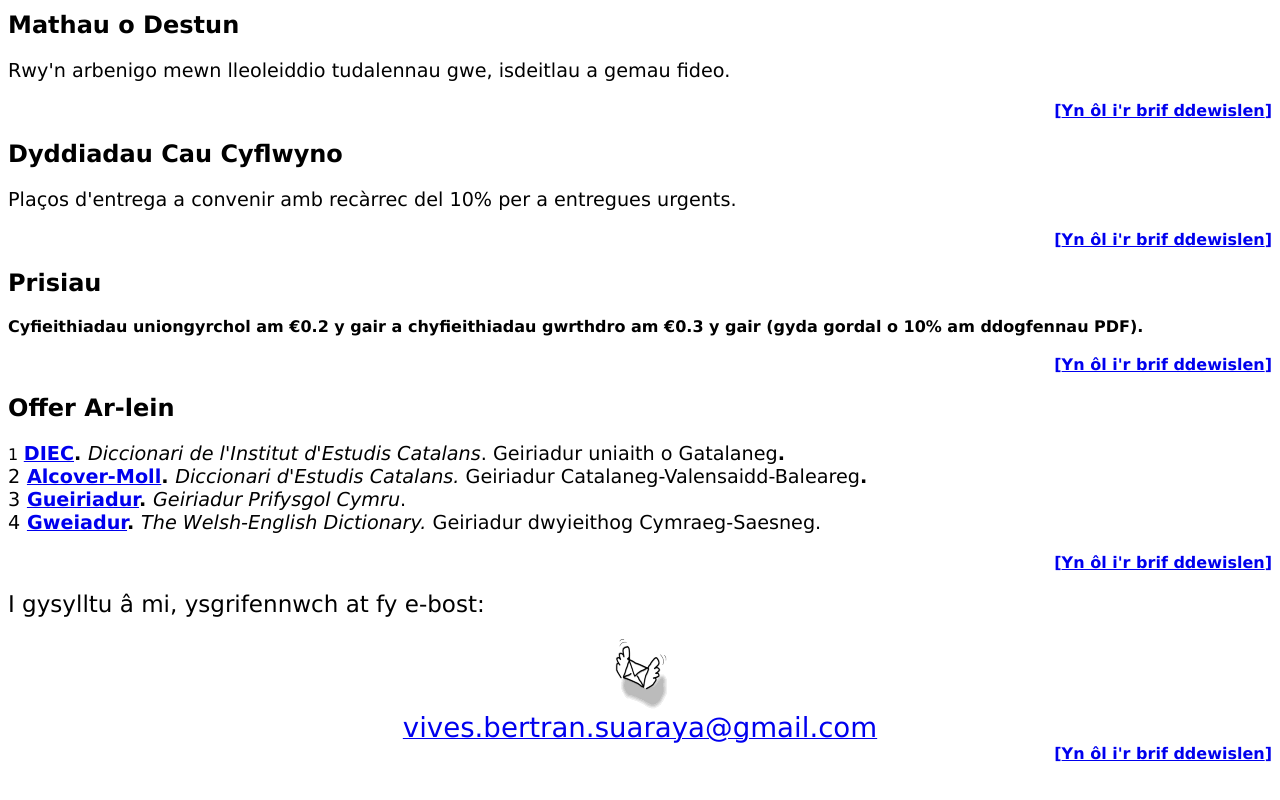
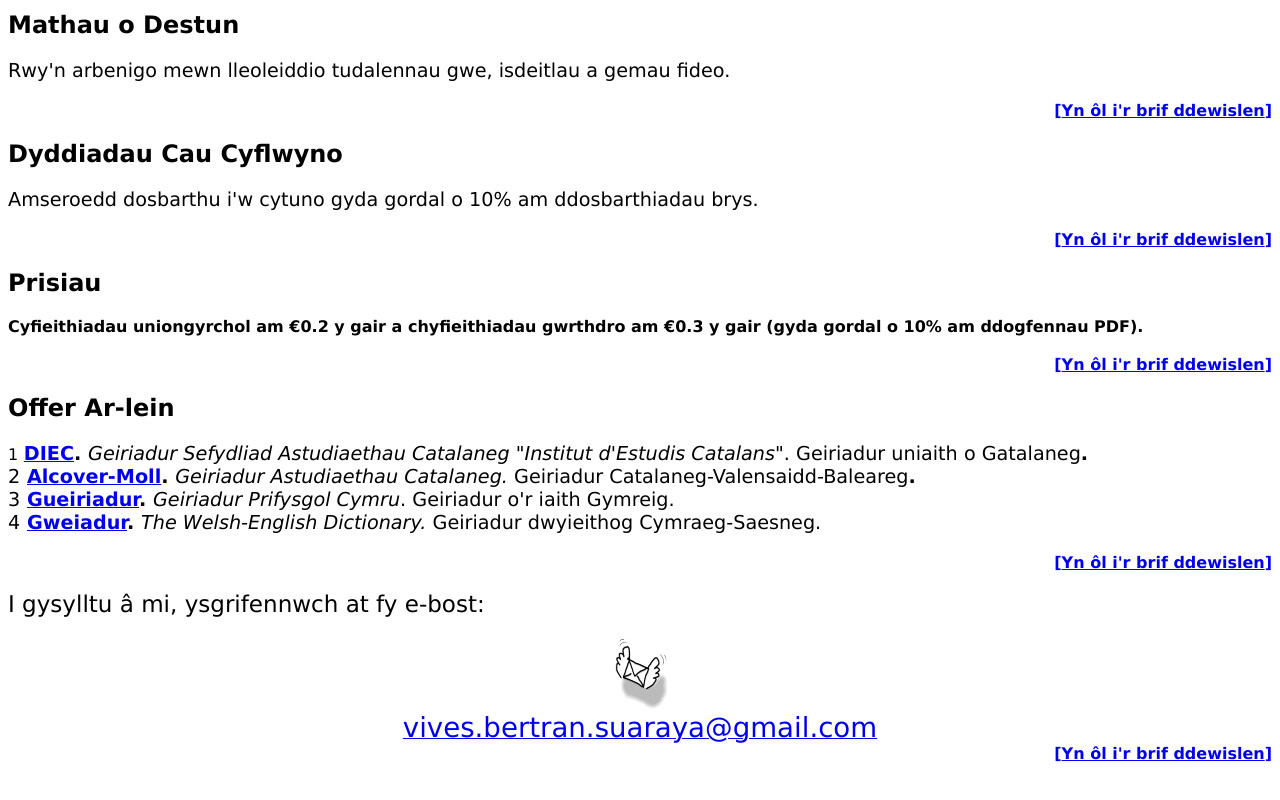
Before and after one commit to vbs-uvigo-2025/torsimany-traduccions, a plain HTML site: page gales.html in a window 1280 px wide. Shown: the part 1620-2420 px from the top of the page. Drawn offline with Linux system fonts and the light colour scheme.

Commit message:
Add files via upload

```diff
--- a/gales.html
+++ b/gales.html
@@ -1,23 +1,16 @@
-<html>
-<head>
-<meta charset="UTF-8">
-<title>Torsimany Traduccions</title>
-<meta name="Keywords"
-content="traduccio, traductor, cyfieithydd, cyfieithiad, catala, gales, Catalaneg, Cymraeg">
-</head>
-<body>
+<!DOCTYPE HTML PUBLIC "-//W3C//DTD HTML 4.01 Transitional//EN">
+<html><head>
+
+<meta charset="UTF-8"><title>Torsimany Traduccions</title>
+
+<meta name="Keywords" content="traduccio, traductor, cyfieithydd, cyfieithiad, catala, gales, Catalaneg, Cymraeg"></head><body>
 <div style="text-align: right; font-family: Verdana;">
-<div style="text-align: right;"><a href="index.html"><img
-style="border: 0px solid ; width: 197px; height: 118px;"
-alt="link to Welsh webpage, dolen i'r dudalen we Gymreig" src="cat.jpg"></a><br>
+<div style="text-align: right;"><a href="index.html"><img style="border: 0px solid ; width: 197px; height: 118px;" alt="link to Welsh webpage, dolen i'r dudalen we Gymreig" src="cat.jpg"></a><br>
 </div>
 <big><big><big>[<a href="index.html">En català</a>]<br>
 </big></big></big></div>
-<h1 style="text-align: center; font-family: Verdana;"><big><big><a
-name="inici"></a>Torsimany Traduccions</big></big><br>
-<img style="width: 1226px; height: 796px;"
-alt="Golygfa o'r awyr o ddinas Lleida gydag adeilad Seu Vella yn y canol."
-src="seu-vella-lleida.jpg"></h1>
+<h1 style="text-align: center; font-family: Verdana;"><big><big><a name="inici"></a>Torsimany Traduccions</big></big><br>
+<img style="width: 1226px; height: 796px;" alt="Golygfa o'r awyr o ddinas Lleida gydag adeilad Seu Vella yn y canol." src="seu-vella-lleida.jpg"></h1>
 <div style="text-align: center; font-family: Verdana;"><big><big><big>Prif
 Ddewislen<br>
 <br>
@@ -42,79 +35,50 @@ raddedig mewn Cyfieithu a Dehongli o Brifysgol nodedig Vigo.</span></big><br>
 uniongyrchol o'r Gymraeg i'r Gatalaneg a chyfieithiadau gwrthdro o'r
 Gatalaneg i'r Gymraeg.</span></big><br>
 <br>
-<div style="text-align: right;"><a href="index.html#inici">[</a><a
-href="gales.html#inici">Yn ôl i'r brif ddewislen</a><a
-href="index.html#inici">]</a><br>
+<div style="text-align: right;"><a href="index.html#inici">[</a><a href="gales.html#inici">Yn ôl i'r brif ddewislen</a><a href="index.html#inici">]</a><br>
 </div>
 <h2><a name="tipologia"></a> Mathau o Destun</h2>
 <big style="font-weight: normal;"><span style="font-weight: normal;">Rwy'n
 arbenigo mewn lleoleiddio tudalennau gwe, isdeitlau a gemau fideo.</span></big><br>
 <br>
-<div style="text-align: right;"><a href="index.html#inici">[</a><a
-href="gales.html#inici">Yn ôl i'r brif ddewislen</a><a
-href="index.html#inici">]</a><br>
+<div style="text-align: right;"><a href="index.html#inici">[</a><a href="gales.html#inici">Yn ôl i'r brif ddewislen</a><a href="index.html#inici">]</a><br>
 </div>
 <h2><a name="entregues"></a>Dyddiadau Cau Cyflwyno</h2>
-<big><span style="font-weight: normal;">Plaços d'entrega a convenir amb
-recàrrec del 10% per a entregues urgents.</span></big><br>
+<big><span style="font-weight: normal;">Amseroedd dosbarthu i'w cytuno gyda gordal o 10% am ddosbarthiadau brys.</span></big><br>
 <br>
-<div style="text-align: right;"><a href="index.html#inici">[</a><a
-href="gales.html#inici">Yn ôl i'r brif ddewislen</a><a
-href="index.html#inici">]</a><br>
+<div style="text-align: right;"><a href="index.html#inici">[</a><a href="gales.html#inici">Yn ôl i'r brif ddewislen</a><a href="index.html#inici">]</a><br>
 </div>
 <h2><a name="preus"></a> Prisiau</h2>
 Cyfieithiadau uniongyrchol am €0.2 y gair a chyfieithiadau gwrthdro am
 €0.3 y gair (gyda gordal o 10% am ddogfennau PDF).<br>
 <br>
-<div style="text-align: right;"><a href="index.html#inici">[</a><a
-href="gales.html#inici">Yn ôl i'r brif ddewislen</a><a
-href="index.html#inici">]</a><br>
+<div style="text-align: right;"><a href="index.html#inici">[</a><a href="gales.html#inici">Yn ôl i'r brif ddewislen</a><a href="index.html#inici">]</a><br>
 </div>
 <h2><a name="eines"></a> Offer Ar-lein</h2>
-<span style="font-weight: normal;">1</span> <big><a
-title="Geiriadur uniaith o Gatalaneg" href="https://dlc.iec.cat/"
-target="_blank">DIEC</a>. <span
-style="font-style: italic; font-weight: normal;">Diccionari de
-l'Institut d'Estudis Catalans</span><span style="font-weight: normal;">.
+<span style="font-weight: normal;">1</span> <big><a title="Geiriadur uniaith o Gatalaneg" href="https://dlc.iec.cat/" target="_blank">DIEC</a>. </big><big style="font-style: italic;"><span style="font-weight: normal;">Geiriadur</span></big><big><span style="font-style: italic; font-weight: normal;"> Sefydliad Astudiaethau Catalaneg</span><span style="font-weight: normal;"><span style="font-style: italic;"> "Institut d'Estudis Catalans"</span>.
 Geiriadur uniaith o Gatalaneg</span>.<br style="font-weight: normal;">
-<span style="font-weight: normal;">2</span> <a
-title="Geiriadur Catalaneg-Valensaidd-Baleareg"
-href="https://dcvb.iec.cat/" target="_blank">Alcover-Moll</a>. <span
-style="font-style: italic; font-weight: normal;">Diccionari d'Estudis
-Catalans. </span><span style="font-weight: normal;">Geiriadur
+<span style="font-weight: normal;">2</span> <a title="Geiriadur Catalaneg-Valensaidd-Baleareg" href="https://dcvb.iec.cat/" target="_blank">Alcover-Moll</a>. <span style="font-style: italic; font-weight: normal;">Geiriadur Astudiaethau Catalaneg. </span><span style="font-weight: normal;">Geiriadur
 Catalaneg-Valensaidd-Baleareg</span>.<br style="font-weight: normal;">
-<span style="font-weight: normal;">3</span> <a
-title="Geiriadur Prifysgol Cymru"
-href="https://welsh-dictionary.ac.uk/gpc/gpc.html" target="_blank">Gueiriadur</a>.
+<span style="font-weight: normal;">3</span> <a title="Geiriadur o'r iaith Gymreig" href="https://welsh-dictionary.ac.uk/gpc/gpc.html" target="_blank">Gueiriadur</a>.
 <span style="font-style: italic; font-weight: normal;">Geiriadur
-Prifysgol Cymru</span><span style="font-weight: normal;">. </span><br
-style="font-weight: normal;">
-<span style="font-weight: normal;">4</span> <a target="_blank"
-href="https://gweiadur.com/welsh-dictionary"
-title="Geiriadur dwyieithog Cymraeg-Saesneg">Gweiadur</a>.
+Prifysgol Cymru</span><span style="font-weight: normal;">. Geiriadur o'r iaith Gymreig.</span><br style="font-weight: normal;">
+<span style="font-weight: normal;">4</span> <a target="_blank" href="https://gweiadur.com/welsh-dictionary" title="Geiriadur dwyieithog Cymraeg-Saesneg">Gweiadur</a>.
 <span style="font-style: italic; font-weight: normal;">The
 Welsh-English Dictionary.</span><span style="font-weight: normal;">
-Geiriadur dwyieithog Cymraeg-Saesneg.</span></big><span
-style="font-weight: normal;">
+Geiriadur dwyieithog Cymraeg-Saesneg.</span></big><span style="font-weight: normal;">
 </span><br>
 <br>
-<div style="text-align: right;"><a href="index.html#inici">[</a><a
-href="gales.html#inici">Yn ôl i'r brif ddewislen</a><a
-href="index.html#inici">]</a><br>
+<div style="text-align: right;"><a href="index.html#inici">[</a><a href="gales.html#inici">Yn ôl i'r brif ddewislen</a><a href="index.html#inici">]</a><br>
 <br>
 </div>
 <big><big><span style="font-weight: normal;">I gysylltu â mi,
 ysgrifennwch at fy e-bost:</span></big></big><br>
 <div style="text-align: center;"><br>
-<a href="mailto:vives.bertran.suaraya@gmail.com"><img
-style="border: 0px solid ; width: 75px; height: 75px;"
-alt="enllaç al meu correu electrònic" src="email.gif"></a><br>
-<a href="mailto:vives.bertran.suaraya@gmail.com" target="_blank"><big><big><big><span
-style="font-weight: normal;">vives.bertran.suaraya@gmail.com</span></big></big></big></a><br>
+<a href="mailto:vives.bertran.suaraya@gmail.com"><img style="border: 0px solid ; width: 75px; height: 75px;" alt="enllaç al meu correu electrònic" src="email.gif"></a><br>
+<a href="mailto:vives.bertran.suaraya@gmail.com" target="_blank"><big><big><big><span style="font-weight: normal;">vives.bertran.suaraya@gmail.com</span></big></big></big></a><br>
 </div>
 </div>
-<div style="text-align: right; font-weight: bold; font-family: Verdana;"><a
-href="index.html#inici">[</a><a href="gales.html#inici">Yn ôl i'r brif
+<div style="text-align: right; font-weight: bold; font-family: Verdana;"><a href="index.html#inici">[</a><a href="gales.html#inici">Yn ôl i'r brif
 ddewislen</a><a href="index.html#inici">]</a></div>
 <br style="font-family: Verdana;">
 <br>
@@ -138,5 +102,4 @@ ddewislen</a><a href="index.html#inici">]</a></div>
 <br style="font-family: Verdana;">
 <br style="font-family: Verdana;">
 </div>
-</body>
-</html>
+</body></html>
```
